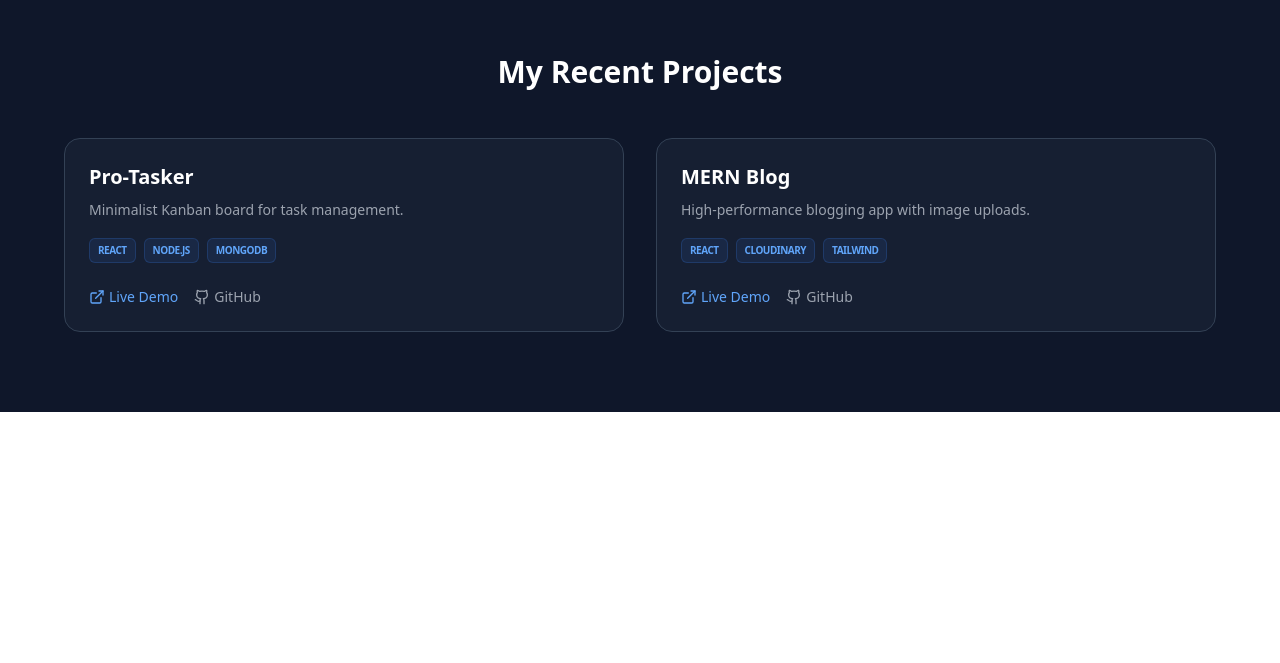
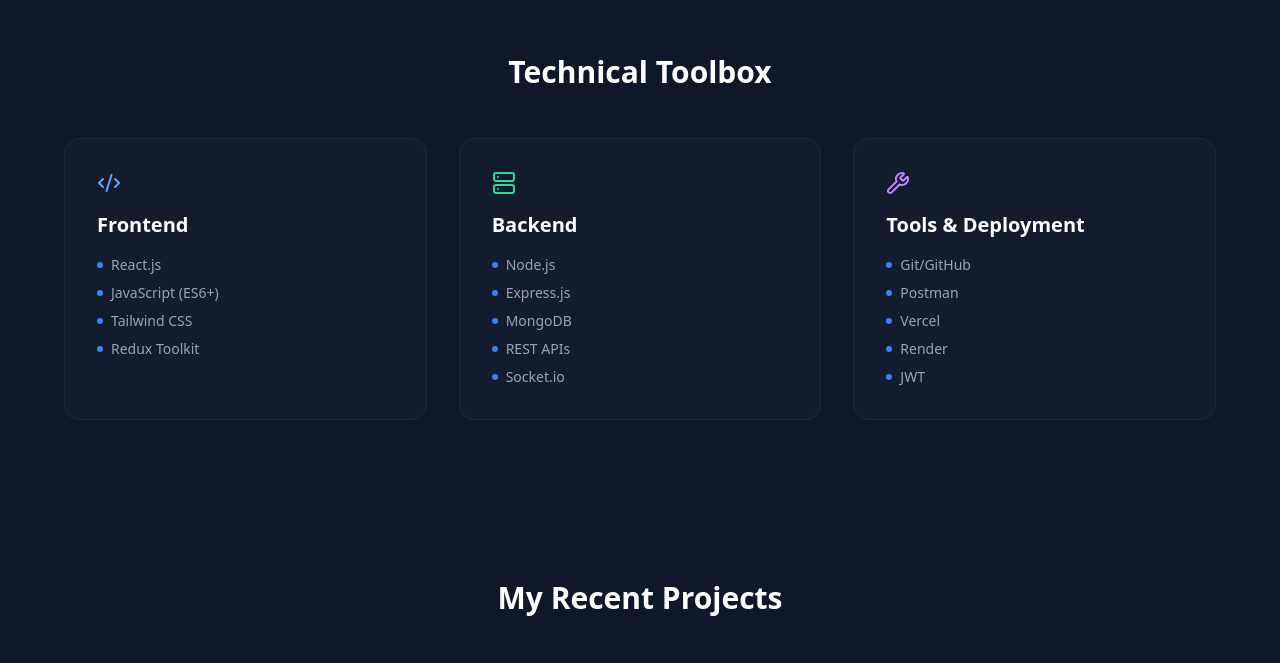
Before and after one commit to Utkarshende/personal-portfolio, a React (Vite) app: page / in a window 1280 px wide. Shown: the part 826-1489 px from the top of the page. Before the commit the page ends 1238 px from the top, so only its background shows below. Built offline with nearby package versions, Linux system fonts and the light colour scheme.

Commit message:
feat: implement categorized skills section with lucide icons

```diff
--- a/src/App.jsx
+++ b/src/App.jsx
@@ -1,12 +1,14 @@
 import Navbar from './components/Navbar';
 import Hero from './components/Hero';
 import Projects from './components/Projects';
+import Skills from './components/Skills';
 
 function App() {
   return (
     <main className="bg-[#0f172a] min-h-screen">
       <Navbar />
       <Hero />
+      <Skills />
       <Projects />
     </main>
   );
--- /dev/null
+++ b/src/components/Skills.jsx
@@ -0,0 +1,47 @@
+import { Code2, Server, Wrench } from 'lucide-react';
+
+const Skills = () => {
+  const categories = [
+    {
+      title: "Frontend",
+      icon: <Code2 className="text-blue-400" />,
+      skills: ["React.js", "JavaScript (ES6+)", "Tailwind CSS", "Redux Toolkit"]
+    },
+    {
+      title: "Backend",
+      icon: <Server className="text-emerald-400" />,
+      skills: ["Node.js", "Express.js", "MongoDB", "REST APIs", "Socket.io"]
+    },
+    {
+      title: "Tools & Deployment",
+      icon: <Wrench className="text-purple-400" />,
+      skills: ["Git/GitHub", "Postman", "Vercel", "Render", "JWT"]
+    }
+  ];
+
+  return (
+    <section id="skills" className="py-20 bg-[#0f172a] px-6">
+      <div className="max-w-6xl mx-auto">
+        <h2 className="text-3xl font-bold text-white mb-12 text-center">Technical Toolbox</h2>
+        <div className="grid md:grid-cols-3 gap-8">
+          {categories.map((cat, i) => (
+            <div key={i} className="bg-slate-800/30 border border-white/5 p-8 rounded-2xl hover:bg-slate-800/50 transition-all">
+              <div className="mb-4">{cat.icon}</div>
+              <h3 className="text-xl font-bold text-white mb-4">{cat.title}</h3>
+              <ul className="space-y-2">
+                {cat.skills.map(skill => (
+                  <li key={skill} className="text-gray-400 text-sm flex items-center gap-2">
+                    <span className="w-1.5 h-1.5 bg-blue-500 rounded-full" />
+                    {skill}
+                  </li>
+                ))}
+              </ul>
+            </div>
+          ))}
+        </div>
+      </div>
+    </section>
+  );
+};
+
+export default Skills;
```
